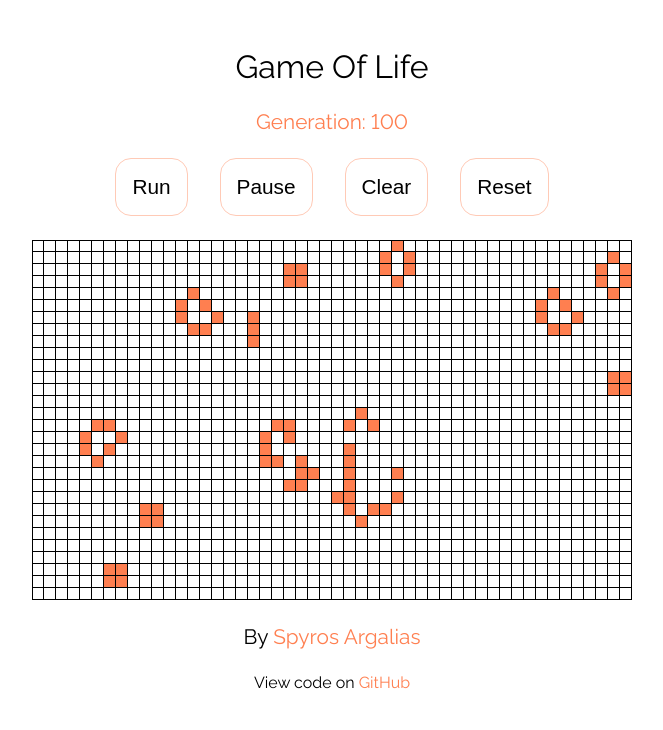
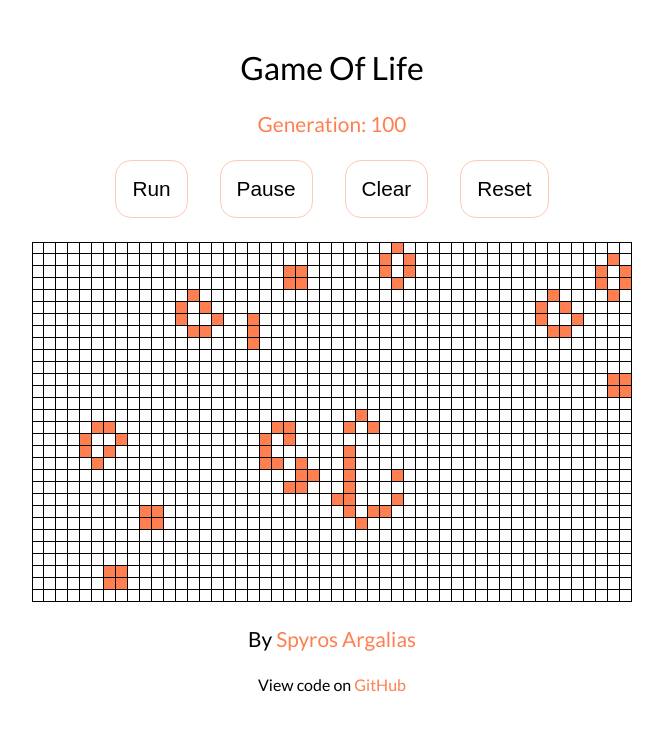
Before and after one commit to sargalias/game-of-life, a React (Create React App) app: page / in a window 1280 px wide. Shown: the top 730 px of the page, without its empty margins (308-971 px from the left). Built offline with nearby package versions, Linux system fonts and the light colour scheme.

Commit message:
change web font to one with lining numbers

```diff
--- a/src/App.css
+++ b/src/App.css
@@ -1,13 +1,10 @@
-@import url("https://fonts.googleapis.com/css?family=Raleway");
+@import url("https://fonts.googleapis.com/css?family=Lato");
 * {
   margin: 0;
   padding: 0; }
 
 body {
-  font-family: 'Raleway', sans-serif;
-  -webkit-font-feature-settings: "lnum";
-  -moz-font-feature-settings: "lnum";
-  font-variant-numeric: normal;
+  font-family: 'Lato', sans-serif;
   overflow: hidden; }
 
 .container {
--- a/src/App.scss
+++ b/src/App.scss
@@ -1,4 +1,5 @@
-@import url('https://fonts.googleapis.com/css?family=Raleway');
+@import url('https://fonts.googleapis.com/css?family=Lato');
+
 $color-primary: #ffffff;
 $color-secondary: #cccccc;
 
@@ -14,10 +15,7 @@ $color-primary: coral;
 }
 
 body {
-  font-family: 'Raleway', sans-serif;
-  -webkit-font-feature-settings: "lnum";
-  -moz-font-feature-settings: "lnum";
-  font-variant-numeric: normal;
+  font-family: 'Lato', sans-serif;
   overflow: hidden;
 }
 
```
